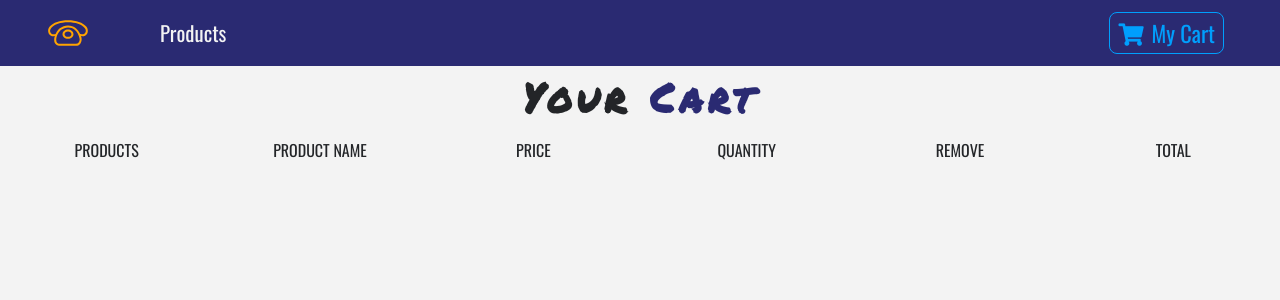
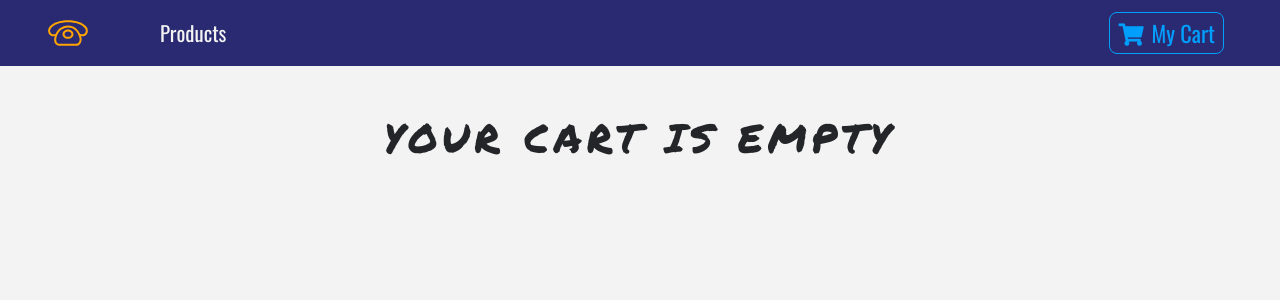
Before and after one commit to seunzone/react-demo-shop, a React (Create React App) app: page /cart in a window 1280 px wide. Shown: the top 300 px of the page. Built offline with nearby package versions, Linux system fonts and the light colour scheme.

Commit message:
create cart item components :fire:

```diff
--- a/src/components/cart/Cart.js
+++ b/src/components/cart/Cart.js
@@ -1,14 +1,33 @@
-import React, { Component } from 'react';
+import React, { Component, Fragment } from 'react';
 import Title from '../Title';
 import CartColumns from './CartColumns';
+import EmptyCart from './EmptyCart';
+import { ProductConsumer } from '../../context';
+import CartList from './CartList';
 
 
 export default class componentName extends Component {
     render() {
         return (
             <section>
-                <Title name="your" title="cart" />
-                <CartColumns />
+                <ProductConsumer>
+                    {value => {
+                        const { cart } = value;
+                        if (cart.length > 0) {
+                            return (
+                                <Fragment>
+                                    <Title name="your" title="cart" />
+                                    <CartColumns />
+                                    <CartList value={value} />
+                                </Fragment>
+                            )
+                        } else {
+                            return (
+                                <EmptyCart />
+                            )
+                        }
+                    }}
+                </ProductConsumer>
             </section>
         )
     }
--- /dev/null
+++ b/src/components/cart/CartItem.js
@@ -0,0 +1,9 @@
+import React from 'react'
+
+export default function CartItem() {
+  return (
+    <div>
+      cart item
+    </div>
+  )
+}
--- /dev/null
+++ b/src/components/cart/CartList.js
@@ -0,0 +1,16 @@
+import React from 'react'
+import CartItem from './CartItem';
+
+export default function CartList({value}) {
+    const { cart } = value;
+    console.log(value, cart);
+  return (
+    <div className="container-fluid">
+      {cart.map(item =>{
+          return (
+            <CartItem key={item.id} item={item} value={value } />
+          )
+      })}
+    </div>
+  )
+}
--- /dev/null
+++ b/src/components/cart/EmptyCart.js
@@ -0,0 +1,13 @@
+import React from 'react'
+
+export default function EmptyCart() {
+  return (
+    <div className="container mt-5">
+      <div className="row">
+        <div className="col-10 mx-auto text-center text-title">
+            <h1>Your Cart is empty</h1>
+        </div>
+      </div>
+    </div>
+  )
+}
```
